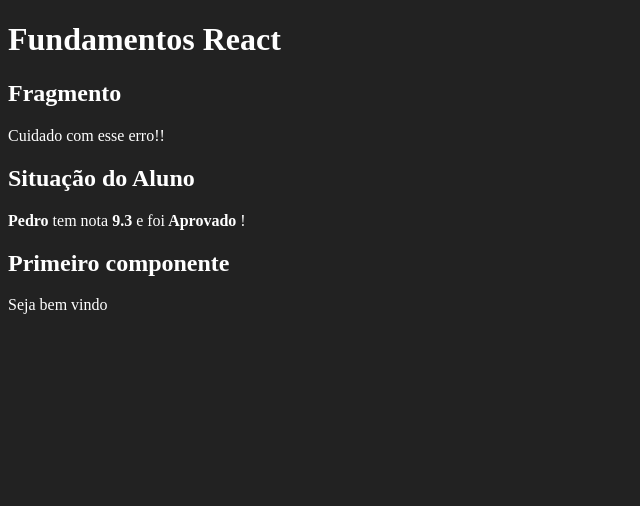
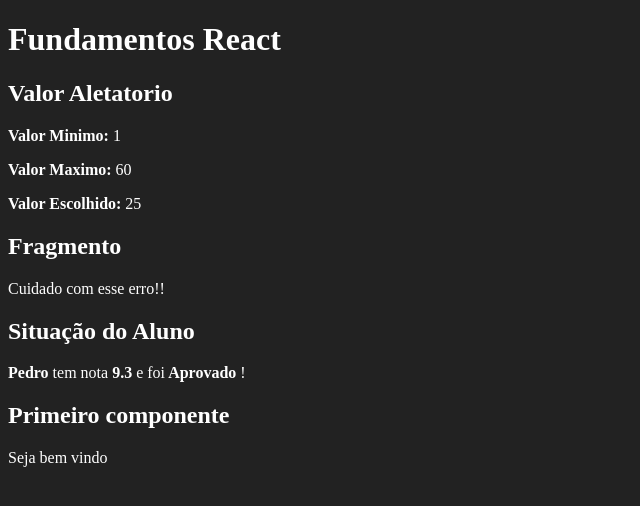
Before and after one commit to Ricardo-Lucena-Clear/Fundamentos-React, a React (Create React App) app: page / in a window 1280 px wide. Shown: the top 506 px of the page, without its empty margins (0-640 px from the left). Built offline with nearby package versions, Linux system fonts and the light colour scheme.

Commit message:
Random Number Challenge

```diff
--- a/src/App.jsx
+++ b/src/App.jsx
@@ -2,20 +2,18 @@
 import Primeiro from './components/basicos/Primeiro';
 import ComParametro from './components/basicos/ComParametro';
 import Fragmento from './components/basicos/Fragmento';
+import Aleatorio from "./components/basicos/Aleatorio";
 
 
-export default () =>(
-    <div id="app">
-        <h1>Fundamentos React</h1>
+export default () => (
+<div id="app">
+    <h1>Fundamentos React</h1>
+    <Aleatorio min={1} max= {60}/>
+    <Fragmento />
 
-        <Fragmento />
+    <ComParametro titulo="Situação do Aluno" aluno="Pedro" nota={9.3} />
 
-        <ComParametro
-            titulo="Situação do Aluno"
-            aluno="Pedro"
-            nota={9.3} />
+    <Primeiro></Primeiro>
 
-        <Primeiro></Primeiro>
-
-    </div>
+</div>
 );
--- /dev/null
+++ b/src/components/basicos/Aleatorio.jsx
@@ -0,0 +1,14 @@
+import React from "react";
+
+export default (props) => {
+const { min, max } = props
+const aleatorio = parseInt(Math.random()* (max - min)) + min
+return (
+<div>
+    <h2>Valor Aletatorio</h2>
+    <p><strong>Valor Minimo: </strong>{min}</p>
+    <p><strong>Valor Maximo: </strong>{max}</p>
+    <p><strong>Valor Escolhido: </strong>{aleatorio}</p>
+</div>
+)
+}
```
